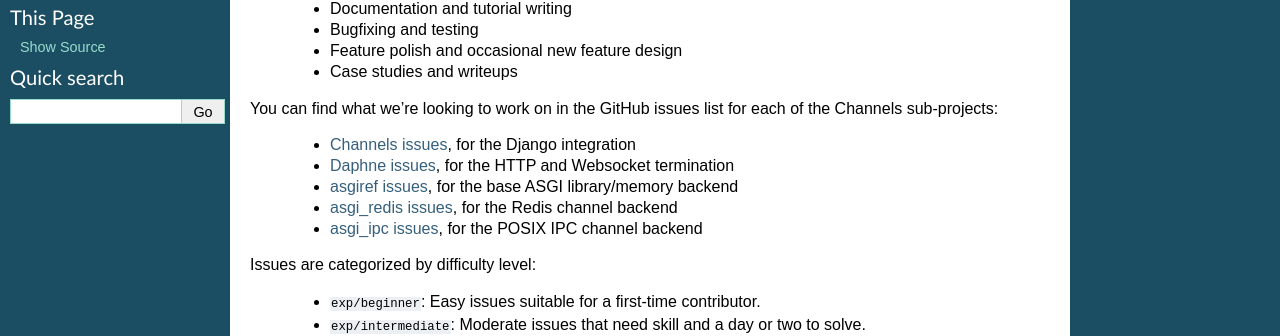
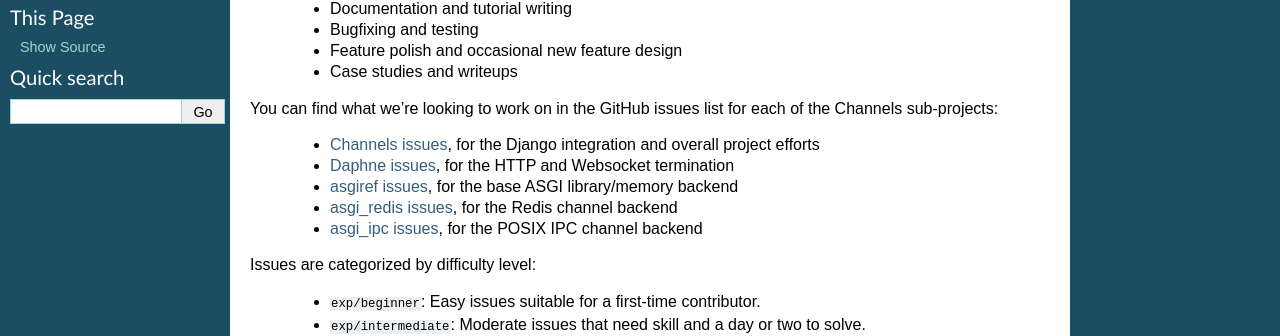
Before and after one commit to tmautone/django-channels, a Sphinx documentation site: the page built from docs/contributing.rst, in a window 1280 px wide. Shown: the part 244-580 px from the top of the page. Built offline with Sphinx 7.4.7, drawn with Linux system fonts in a browser that asks for light colours; the version number could not be read and is left out.

Commit message:
Clarify where overall tasks live

```diff
--- a/docs/contributing.rst
+++ b/docs/contributing.rst
@@ -18,7 +18,7 @@
 You can find what we're looking to work on in the GitHub issues list for each
 of the Channels sub-projects:
 
- * `Channels issues <https://github.com/django/channels/issues/>`_, for the Django integration
+ * `Channels issues <https://github.com/django/channels/issues/>`_, for the Django integration and overall project efforts
  * `Daphne issues <https://github.com/django/daphne/issues/>`_, for the HTTP and Websocket termination
  * `asgiref issues <https://github.com/django/asgiref/issues/>`_, for the base ASGI library/memory backend
  * `asgi_redis issues <https://github.com/django/asgi_redis/issues/>`_, for the Redis channel backend
```
